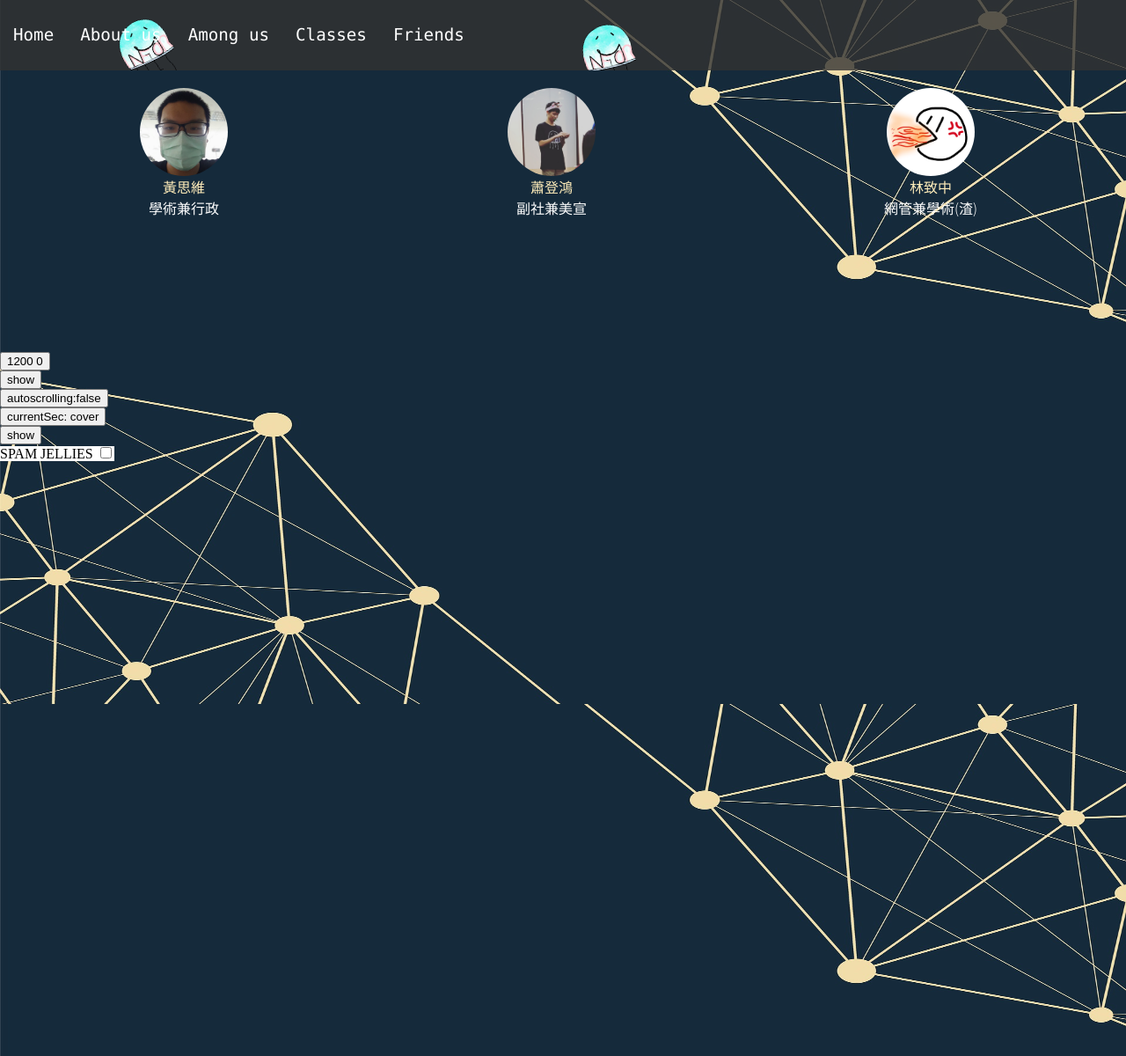
After one commit to Forever-CodingNoob/infor33rd, a Flask app: page /aboutus in a window 1280 px wide. The commit adds this page. Shown: the whole page at 88% size. Run offline with Flask 2, Linux system fonts and the light colour scheme.

Commit message:
add more people

```diff
--- a/app/main.py
+++ b/app/main.py
@@ -8,6 +8,9 @@ app=Flask(__name__,
           )
 print(os.path.join(os.path.abspath(os.getcwd()),'templates'))
 
+@app.route('/aboutus')
+def about_us():
+    return render_template('about_us.html')
 @app.route('/')
 def home():
     return render_template('index.html')
--- /dev/null
+++ b/static/css/about_us.css
@@ -0,0 +1,49 @@
+@import url('https://fonts.googleapis.com/css2?family=Noto+Sans+TC:wght@300;400;500;700;900&display=swap');
+#main-img{
+    background-image: url("../img/bg1.jpg");
+    height: 100%;
+    width: 100%;
+    --least-height:150%;
+    --max-height:100%;
+    --scroll_velocity: 0.1;
+}
+#us-main{
+    position: absolute;
+    top: 0;
+    left:0;
+    width: 100%;
+    height: 150vh;
+    z-index: 2;
+}
+#us-inner{
+    padding-top:100px;
+    display: flex;
+    justify-content: space-around;
+}
+#us-inner > span{
+    display: inline-block;
+    position: relative;
+    text-align: center;
+    font-family: 'Noto Sans TC',sans-serif;
+    font-weight: 300;
+}
+#us-inner > span .img{
+    position: absolute;
+    top: 0;
+    left: calc(50% - 100px/2);
+    width: 100px;
+    height: 100px;
+    border-radius: 50%;
+    background-attachment: scroll;
+    background-position: center;
+    background-repeat: no-repeat;
+    background-size: cover;
+    /*filter: blur(2px);*/
+}
+#us-inner > span .name{
+    color:#ffedba;
+    margin-top: 100px;
+}
+#us-inner > span .title{
+    color:#ffffff;
+}
--- a/static/css/base.css
+++ b/static/css/base.css
@@ -131,18 +131,18 @@ body, html {
     height: 100%;
     z-index: 2;
 }
-.title{
+#cover .title{
     left: 20%;
     top: 40%;
     position: absolute;
     display: inline-block;
     float: left;
 }
-.title > *{
+#cover .title > *{
     position: relative;
 
 }
-.title > .maintitle{
+#cover .title > .maintitle{
     font-family:"menlo", monospace;
     color: #FFFFFF;
     font-size: 7em;
@@ -151,7 +151,7 @@ body, html {
     animation-fill-mode: both;
 
 }
-.title > .subtitle{
+#cover .title > .subtitle{
     font-family:"Noto Sans TC", monospace;
     font-weight: 700;
     color: #FFFFFF;
@@ -210,6 +210,7 @@ body, html {
 
 
 #main-img{
+    --scroll_velocity: 0.2;
     position: absolute;
     top: 0;
     left: 0;
--- a/static/js/base.js
+++ b/static/js/base.js
@@ -2,22 +2,13 @@ var autoscrolling=false;
 var currentSec='cover';
 var mousePos=[0,0];//mousePos==[mouseX,mouseY]
 
-$('.colored-btn a').hover(
-    function(){
-        $(this).parent().addClass('running');
-    },
-    function(){
-        $(this).parent().removeClass('running');
-    }
-);
-
-var scroll_velocity = 0.2;
 var main_img_move_up_inPercentage=50;
 function update_mainbackgroundimg(){
+    var scroll_velocity = $('#main-img').css('--scroll_velocity');
     var pos = $(window).scrollTop();
     // subtract some from the height b/c of the padding
     $('#main-img').css('backgroundPosition', '50% calc(' + Math.round(-pos * scroll_velocity) +  'px +  '+main_img_move_up_inPercentage+"%)");
-    $("#show").text($('#main-img').height()+"  "+$(window).scrollTop()+"  "+$('#main').offset().top);
+    $("#show").text($('#main-img').height()+"  "+$(window).scrollTop());
 };
 $(window).on('scroll', function(){
     update_mainbackgroundimg();
@@ -26,7 +17,10 @@ $(window).on('scroll', function(){
     $('#show3').text('autoscrolling:'+autoscrolling.toString());
 
     if(currentSec=='cover'){
-        autoScrollDown($('#main').offset().top,$('#intro0').offset().top,0);
+        //若存在#intro0則檢查是否需要自動向下滾
+        if(typeof $('#intro0').val()!=='undefined'){
+            autoScrollDown($('#main').offset().top,$('#intro0').offset().top,0);
+        }
     }else if(currentSec==0){
         var self=$('#intro'+currentSec);
         var lower=$('#intro'+(currentSec+1));
@@ -118,7 +112,7 @@ function autoScrollUp(upper_elem_top,upper_line,lower_line,upperTargetSec){
 
 $(window).on('resize',function(){
     var main_img= $('#main-img');
-    if(typeof main_img==='undefined'){
+    if(typeof main_img.val()==='undefined'){
         return;
     }
 
@@ -227,7 +221,7 @@ function checkAppearEffectElem(){
                 if($(this).hasClass('effect-typing')){
                     typingeffect($(this),$(this).hasClass('effect-keep_underscore'));
                 }else if($(this).hasClass('effect-dodging')){
-                    setTimeout($.proxy(function(){dodge($(this));},this),2000);
+                    setTimeout($.proxy(function(){dodge($(this));},this),1100);
                 }
             }
         }else{
@@ -377,11 +371,7 @@ function crazily_spam_jellies(){
         setTimeout(crazily_spam_jellies,rand_millisec);
     }
 }
-$("#spam").on('change',function(){
-    if($(this).prop('checked')){
-        crazily_spam_jellies();
-    }
-});
+
 function remove(elem){
     elem.parentNode.removeChild(elem);
 }
@@ -393,8 +383,27 @@ function randfloat(start,end){
 }
 
 $(document).ready(function(){
+    $('.colored-btn a').hover(
+        function(){
+            //alert('hovered!');
+            $(this).parent().addClass('running');
+        },
+        function(){
+            //alert('hovered!');
+            $(this).parent().removeClass('running');
+        }
+    );
+    $("#spam").on('change',function(){
+        if($(this).prop('checked')){
+            crazily_spam_jellies();
+        }
+    });
+
+
+    //該做正事ㄌ
     update_mainbackgroundimg();
-    $(window).trigger('resize');//trigger window's resize event so that the function which properly adjust screen size will be triggered too
+    $(window).resize();//trigger window's resize event so that the function which properly adjust screen size will be triggered too
+    $(window).trigger('scroll');
     spam_jellies();
     $('#show5').on('click',function(){dodge($('#img1'));});
 });
--- /dev/null
+++ b/templates/about_us.html
@@ -0,0 +1,30 @@
+{% extends "base.html" %}
+{% block header %}
+    <link type="text/css" href="css/about_us.css" rel="stylesheet">
+{% endblock %}
+{% block title %}about us | INFOR 33rd{% endblock %}
+{% block main %}
+    <div id="us-main">
+        <div id="main-img"></div>
+        <div id="us-inner">
+            <span>
+                <div class="img effect effect-dodging hidden" style="background-image: url('../img/us/swear.jpg')" data-mouse_interact_radius=200 data-movement_radius=300></div>
+                <div class="name">黃思維</div>
+                <div class="title">學術兼行政</div>
+            </span>
+            <span>
+                <div class="img effect effect-dodging hidden" style="background-image: url('../img/us/量子小灰灰.jpg')" data-mouse_interact_radius=200 data-movement_radius=300></div>
+                <div class="name">蕭登鴻</div>
+                <div class="title">副社兼美宣</div>
+            </span>
+            <span>
+                <div class="img effect effect-dodging hidden" style="background-image: url('../img/us/foreverdodo.png')" data-mouse_interact_radius=200 data-movement_radius=300></div>
+                <div class="name">林致中</div>
+                <div class="title">網管兼學術(渣)</div>
+            </span>
+        </div>
+    </div>
+
+
+
+{% endblock %}
--- a/templates/base.html
+++ b/templates/base.html
@@ -15,10 +15,10 @@
 		<nav class="navbar" id="main-nav">
 			<ul>
                 <li class="colored-btn green">
-                    <a class="active" href="#">Home</a>
+                    <a class="active" href="{{url_for('home')}}">Home</a>
                 </li>
                 <li class="colored-btn blue">
-                    <a href="#about">About us</a>
+                    <a href="{{url_for('about_us')}}">About us</a>
                 </li>
                 <li class="colored-btn orange">
                     <a href="#amongus">Among us</a>
```
Also changed, not shown: static/img/bg1.jpg (added), static/img/us/foreverdodo.png (added), static/img/us/swear.jpg (added), static/img/us/量子小灰灰.jpg (added), templates/base(duplicate).html (renamed from templates/base(replication).html), templates/index(duplicate).html (renamed from templates/index(replication).html).
